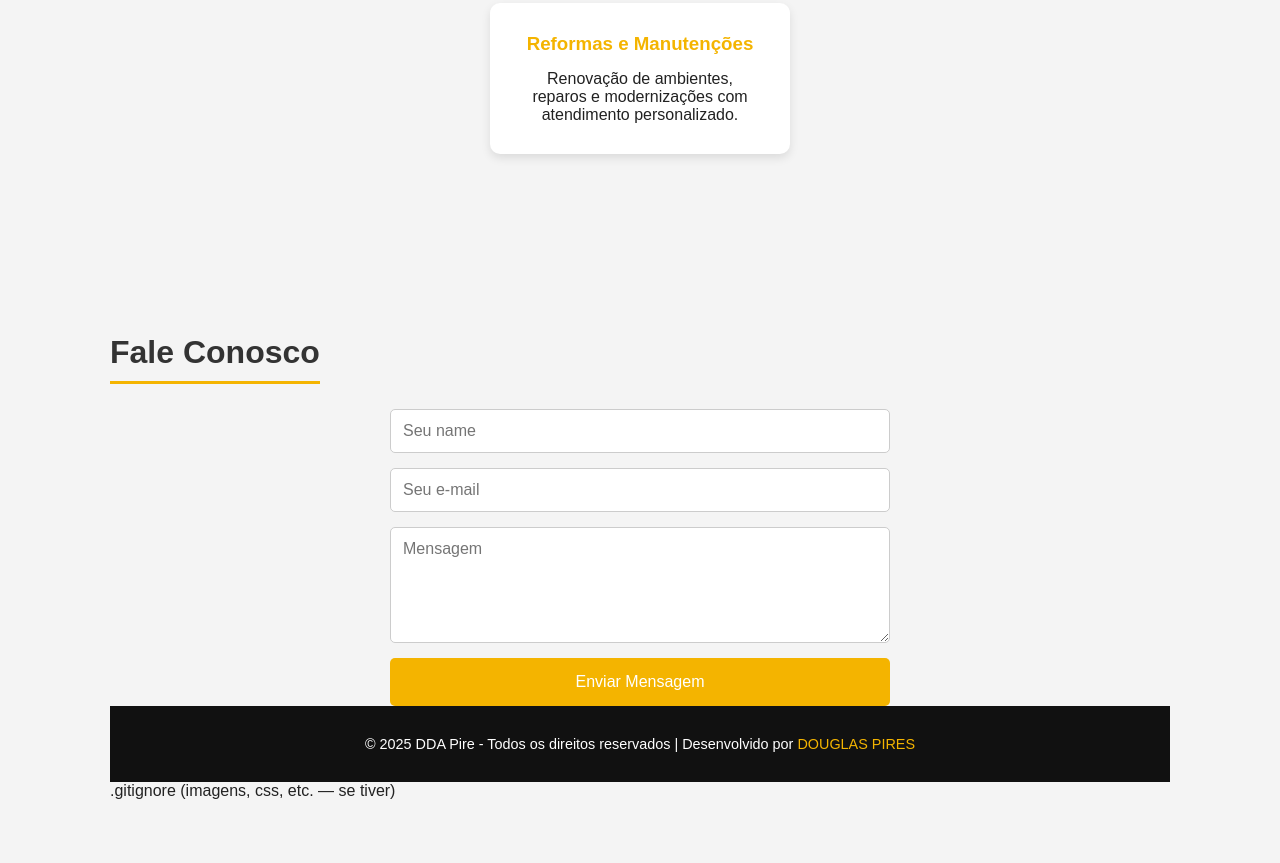
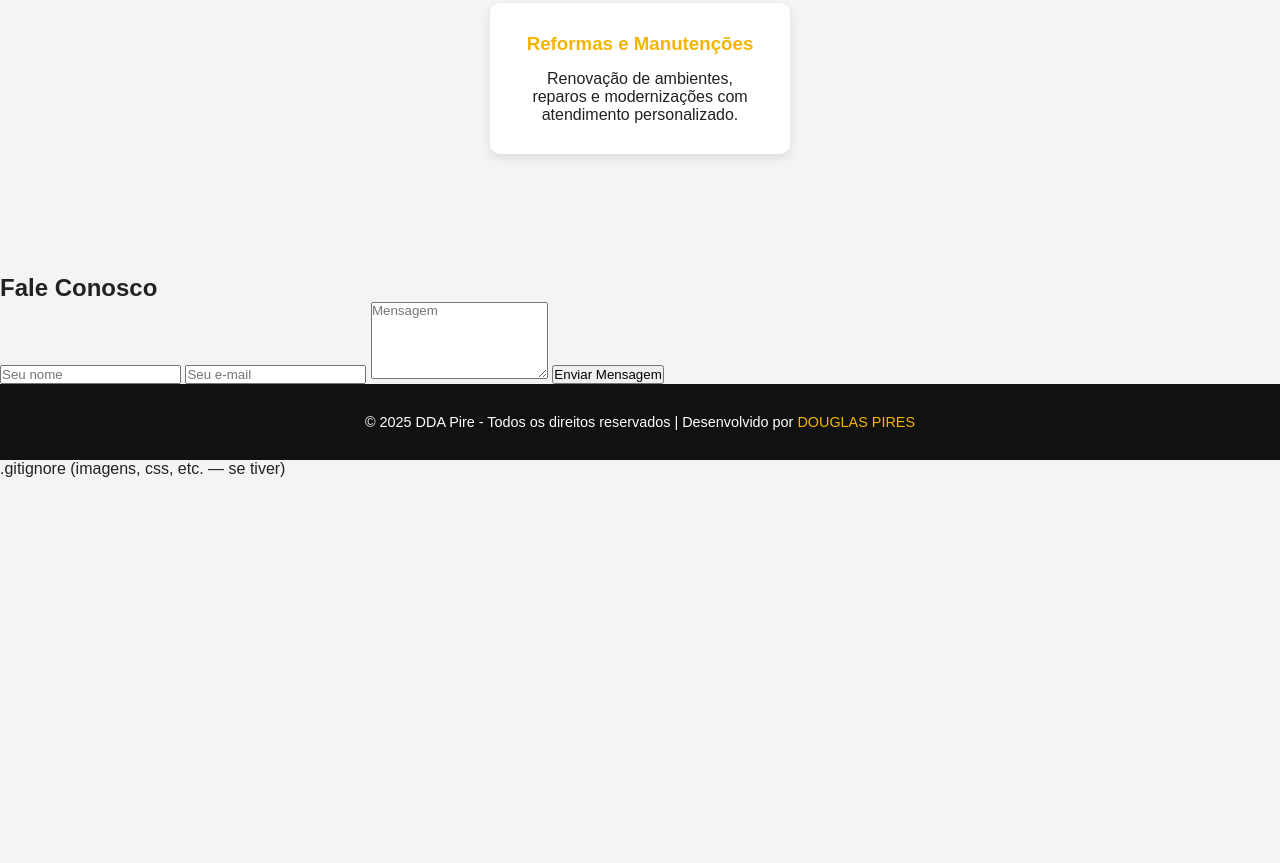
Before and after one commit to ddapires771-oss/DDAPIRES19a, a plain HTML site: page index.html in a window 1280 px wide. Shown: the part 1007-1870 px from the top of the page. After the commit the page ends 1485 px from the top, so only its background shows below. Drawn offline with Linux system fonts and the light colour scheme.

Commit message:
Refactor index.html for better structure and form
Updated the contact form and improved HTML structure.

```diff
--- a/index.html
+++ b/index.html
@@ -191,14 +191,11 @@
     </div>
   </section>
 
- <section id="contato" class="contato">
+
     <h2>Fale Conosco</h2>
-    <form>
-  <form action="https://formsubmit.co/ddapires771@gmail.com" method="POST">
-  <input type="text" name="name" placeholder="Seu name" required>
-  <input type="ddapires771@gmail.com" name="ddapires771@gmail.com" placeholder="Seu e-mail" required>
-  <input type="hidden" name="_cc" value="ddapires771@gmail.com">
-
+<form action="https://formsubmit.co/ddapires771@gmail.com" method="POST">
+  <input type="text" name="name" placeholder="Seu nome" required>
+  <input type="email" name="email" placeholder="Seu e-mail" required>
   <textarea name="message" rows="5" placeholder="Mensagem" required></textarea>
   <button type="submit">Enviar Mensagem</button>
 
```
